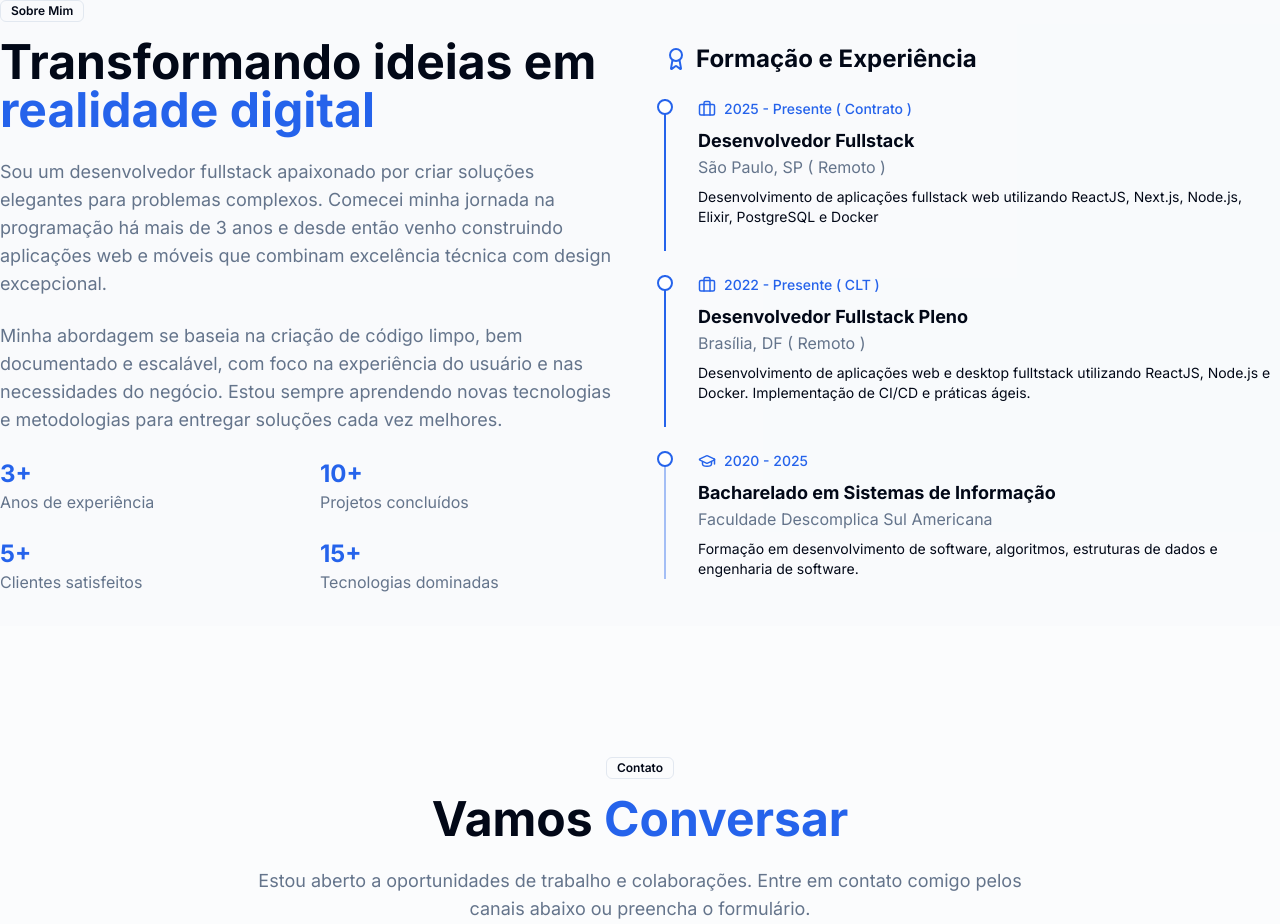
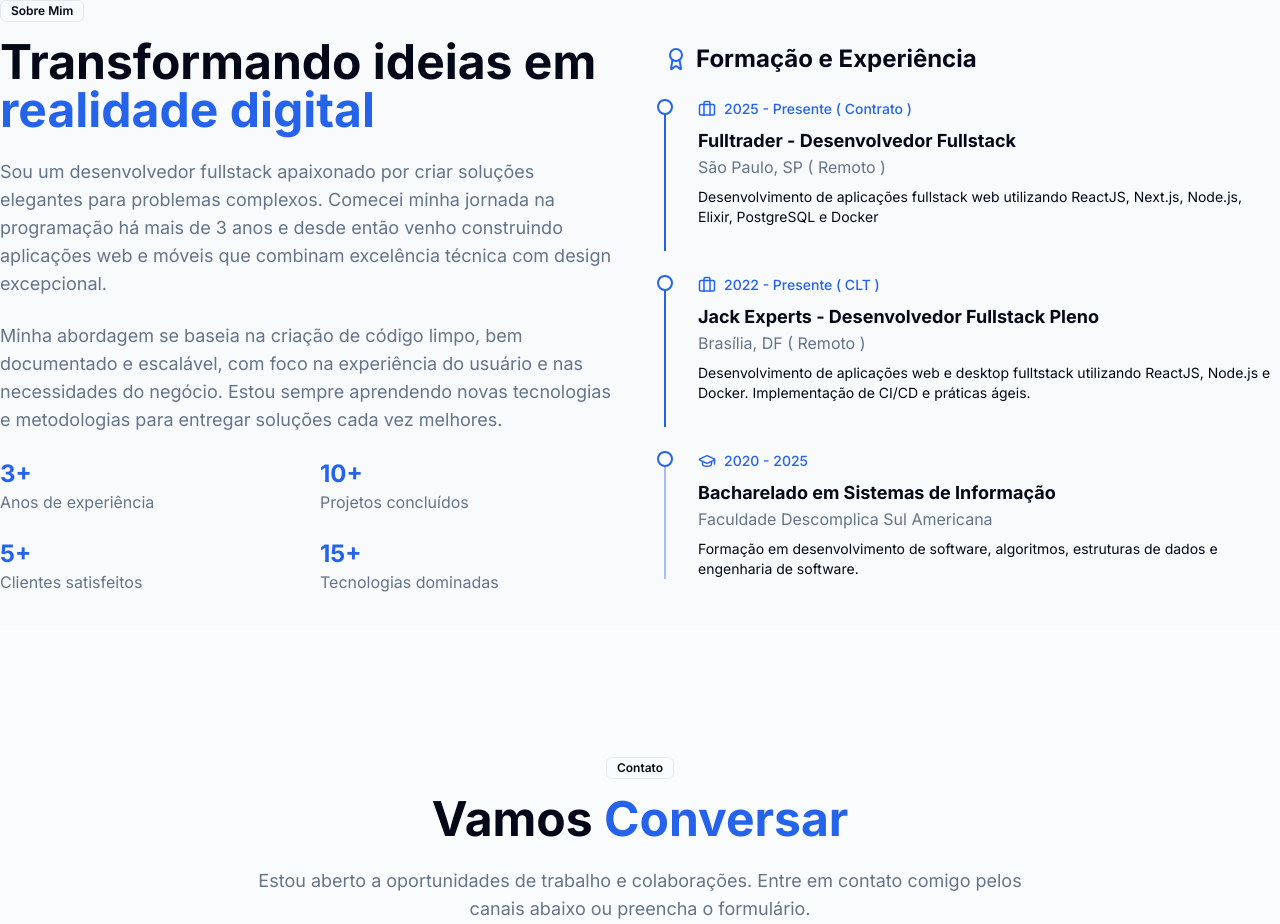
Before and after one commit to leonardoReizz/portifolio, a Next.js app: page / in a window 1280 px wide. Shown: the part 3279-4203 px from the top of the page. Built offline with nearby package versions, Linux system fonts and the light colour scheme.

Commit message:
update: refine job titles in work experience timeline

```diff
--- a/src/app/components/About.tsx
+++ b/src/app/components/About.tsx
@@ -18,7 +18,7 @@ const timelineData: TimelineItem[] = [
   {
     id: 0,
     year: "2025 - Presente ( Contrato )",
-    title: "Desenvolvedor Fullstack",
+    title: "Fulltrader - Desenvolvedor Fullstack",
     location: "São Paulo, SP ( Remoto )",
     description:
       "Desenvolvimento de aplicações fullstack web utilizando ReactJS, Next.js, Node.js, Elixir, PostgreSQL e Docker",
@@ -27,7 +27,7 @@ const timelineData: TimelineItem[] = [
   {
     id: 1,
     year: "2022 - Presente ( CLT )",
-    title: "Desenvolvedor Fullstack Pleno",
+    title: "Jack Experts - Desenvolvedor Fullstack Pleno",
     location: "Brasília, DF ( Remoto )",
     description:
       "Desenvolvimento de aplicações web e desktop fulltstack utilizando ReactJS, Node.js e Docker. Implementação de CI/CD e práticas ágeis.",
```
